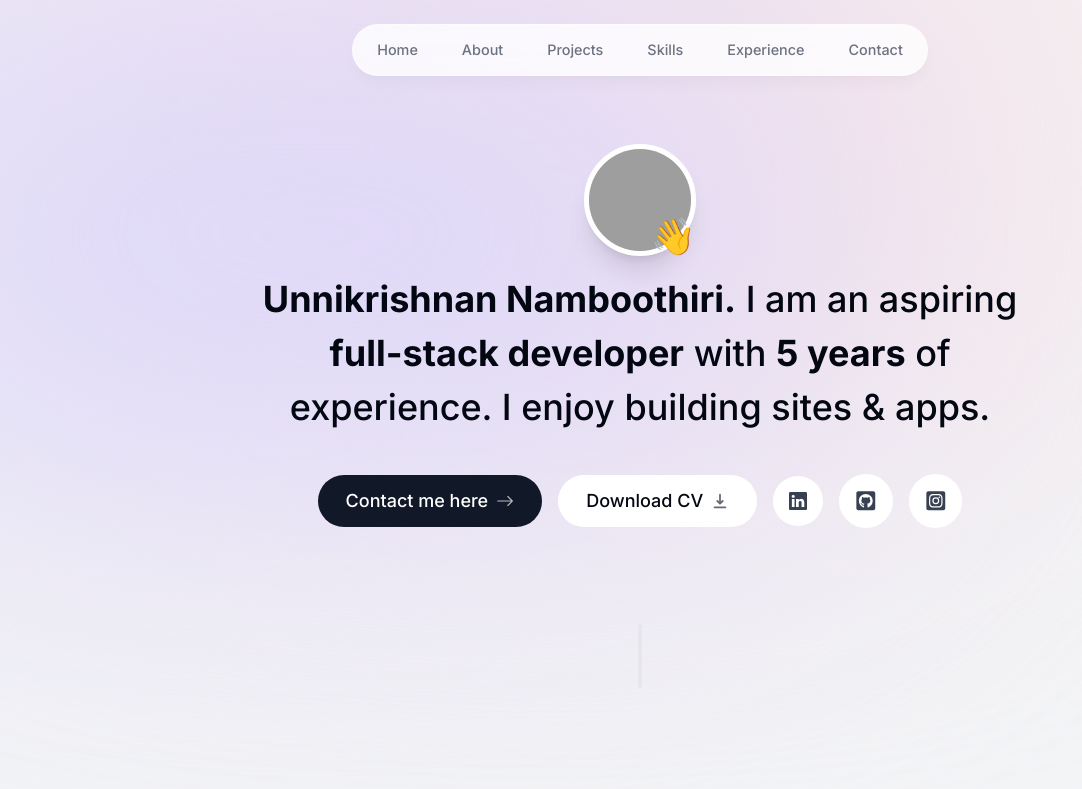
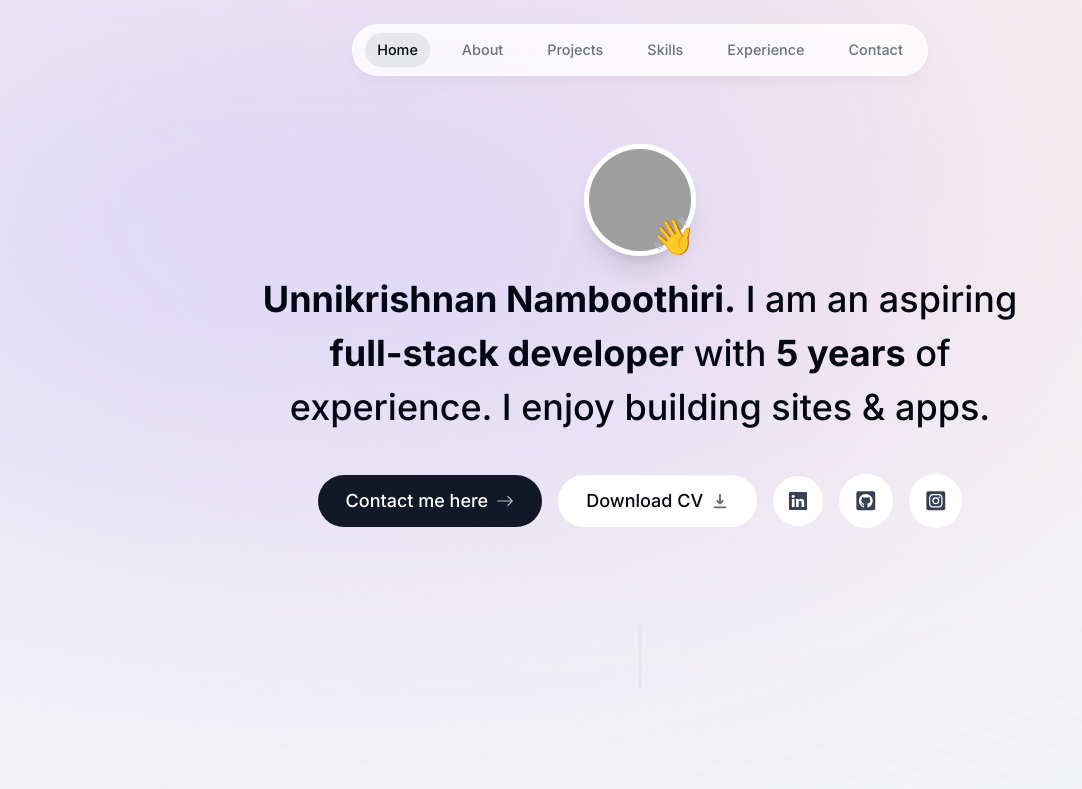
Before and after one commit to unnikrishnanNam/Portfolio, a Next.js app: page / in a window 1280 px wide. Shown: the top 789 px of the page, without its empty margins (0-1082 px from the left). Built offline with nearby package versions, Linux system fonts and the light colour scheme; grey boxes are pictures that could not be loaded.

Commit message:
Update HTML and CSS classes in layout, About, Projects, and header components

```diff
--- a/app/layout.tsx
+++ b/app/layout.tsx
@@ -16,7 +16,7 @@
   children: React.ReactNode;
 }) {
   return (
-    <html lang="en">
+    <html lang="en" className="!scroll-smooth">
       <body
         className={`${inter.className} bg-gray-100 text-gray-950 relative h-[50000px] pt-28 sm:pt-36`}
       >
--- a/components/About.tsx
+++ b/components/About.tsx
@@ -6,7 +6,8 @@
 const About = () => {
   return (
     <motion.section
-      className="mb-28 max-w-[45rem] text-center leading-8 sm:mb-40"
+      id="about"
+      className="mb-28 max-w-[45rem] text-center leading-8 sm:mb-40 scroll-mt-28"
       initial={{
         opacity: 0,
         y: 100,
--- a/components/Projects.tsx
+++ b/components/Projects.tsx
@@ -5,7 +5,7 @@
 
 const Projects = () => {
   return (
-    <section>
+    <section id="projects" className="scroll-mt-24">
       <SectionHeading>Projects</SectionHeading>
       <div>
         {projectsData.map((proj, index) => (
--- a/components/header.tsx
+++ b/components/header.tsx
@@ -1,11 +1,13 @@
 "use client";
 
-import React from "react";
+import React, { useState } from "react";
 import { motion } from "framer-motion";
 import { links } from "@/lib/data";
 import Link from "next/link";
+import clsx from "clsx";
 
 const NavBar = () => {
+  const [activeSection, setActiveSection] = useState("Home");
   return (
     <header className="z-[999] relative transition-colors">
       <motion.div
@@ -21,11 +23,33 @@
           {links.map((link) => (
             <motion.li
               key={link.hash}
-              className="h-3/4 flex items-center justify-center px-3 py-3 hover:text-gray-950 "
+              className="h-3/4 flex items-center justify-center relative"
               initial={{ y: -100, opacity: 0 }}
               animate={{ y: 0, opacity: 1 }}
             >
-              <Link href={link.hash}>{link.name}</Link>
+              <Link
+                className={clsx(
+                  "flex w-full item-center justify-center px-3 py-3 hover:text-gray-950 transition  ",
+                  {
+                    "text-gray-950": activeSection === link.name,
+                  }
+                )}
+                href={link.hash}
+                onClick={() => setActiveSection(link.name)}
+              >
+                {link.name}
+                {link.name === activeSection && (
+                  <motion.span
+                    layoutId="activeSection"
+                    transition={{
+                      type: "spring",
+                      stiffness: 380,
+                      damping: 30,
+                    }}
+                    className="bg-gray-200 rounded-full absolute inset-0 -z-10"
+                  ></motion.span>
+                )}
+              </Link>
             </motion.li>
           ))}
         </ul>
--- a/package.json
+++ b/package.json
@@ -9,11 +9,13 @@
     "lint": "next lint"
   },
   "dependencies": {
+    "clsx": "^2.1.0",
     "framer-motion": "^10.16.16",
     "next": "14.0.4",
     "react": "^18",
     "react-dom": "^18",
-    "react-icons": "^4.12.0"
+    "react-icons": "^4.12.0",
+    "react-intersection-observer": "^9.5.3"
   },
   "devDependencies": {
     "@types/node": "^20",
```
Also changed, not shown: context/active-section-context.tsx (added), 1 other file (tests, documents, lock files or other folders).
